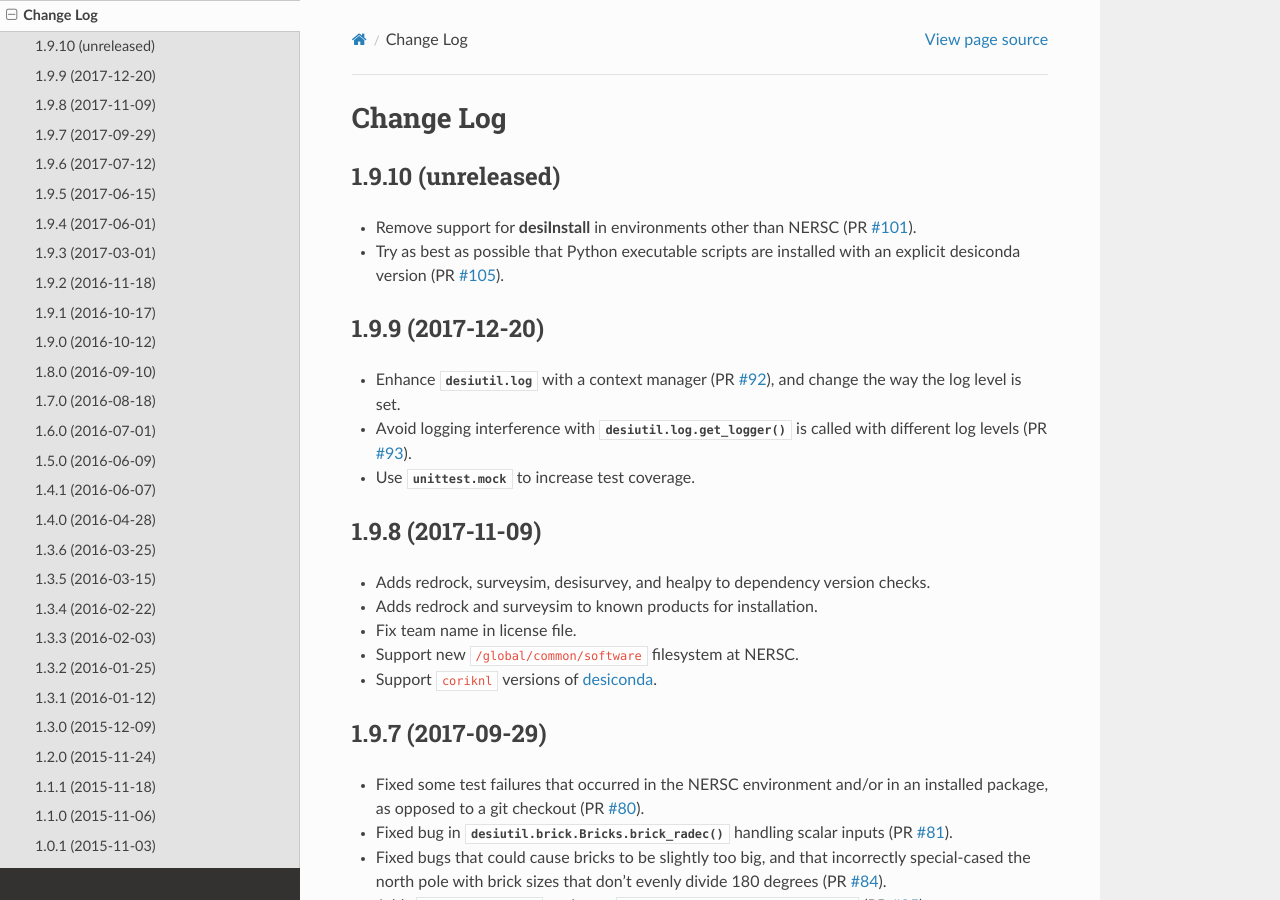
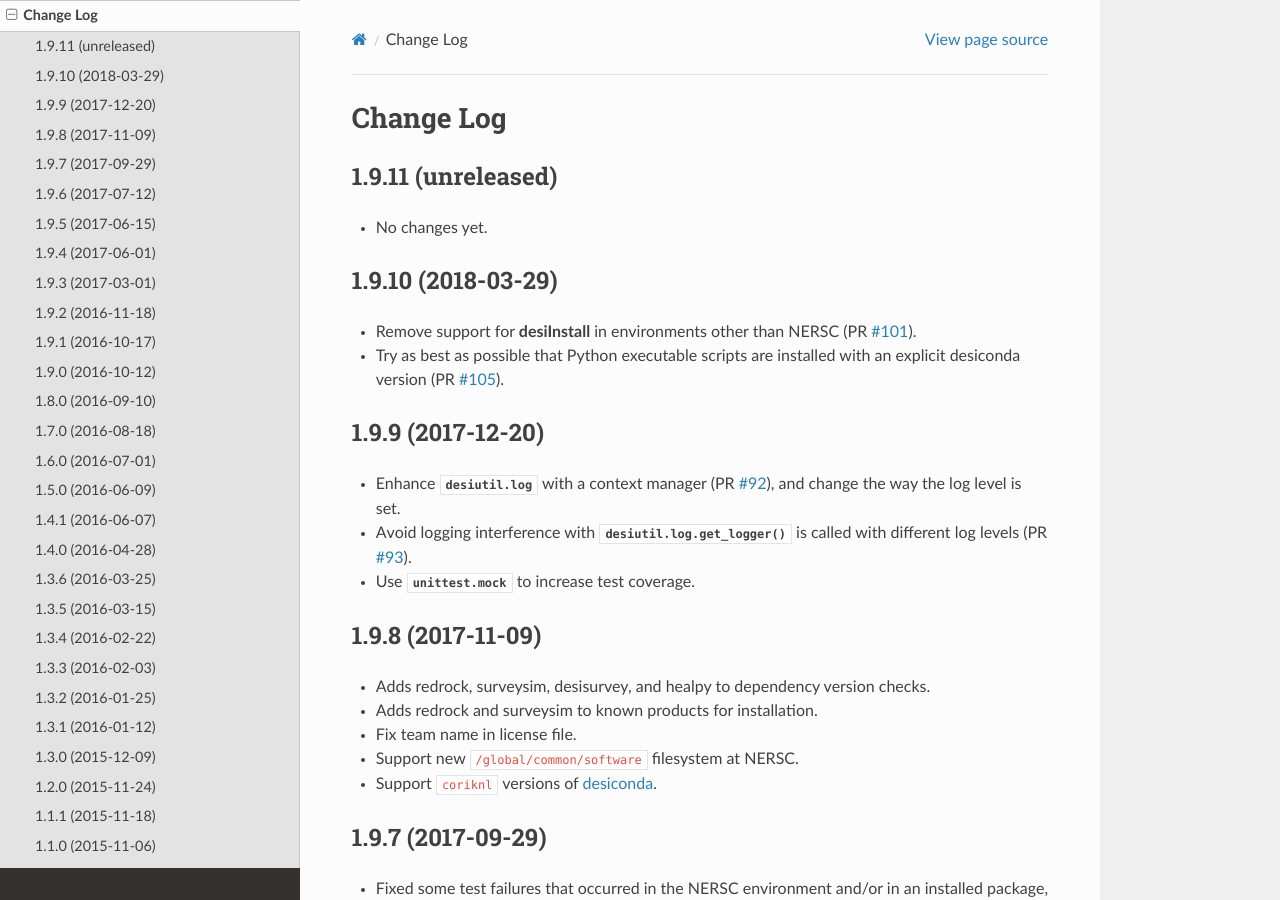
Before and after one commit to desihub/desiutil, a Sphinx documentation site: the page built from doc/changes.rst, in a window 1280 px wide and 900 px high. Built offline with Sphinx 7.4.7 and the Read the Docs theme 2.0.0, drawn with Linux system fonts in a browser that asks for light colours.

Commit message:
update release notes and version for desiutil/1.9.10

```diff
--- a/doc/changes.rst
+++ b/doc/changes.rst
@@ -2,7 +2,12 @@
 Change Log
 ==========
 
-1.9.10 (unreleased)
+1.9.11 (unreleased)
+-------------------
+
+* No changes yet.
+
+1.9.10 (2018-03-29)
 -------------------
 
 * Remove support for :command:`desiInstall` in environments other than
--- a/py/desiutil/_version.py
+++ b/py/desiutil/_version.py
@@ -1 +1 @@
-__version__ = '1.9.9.dev596'
+__version__ = '1.9.10'
```
